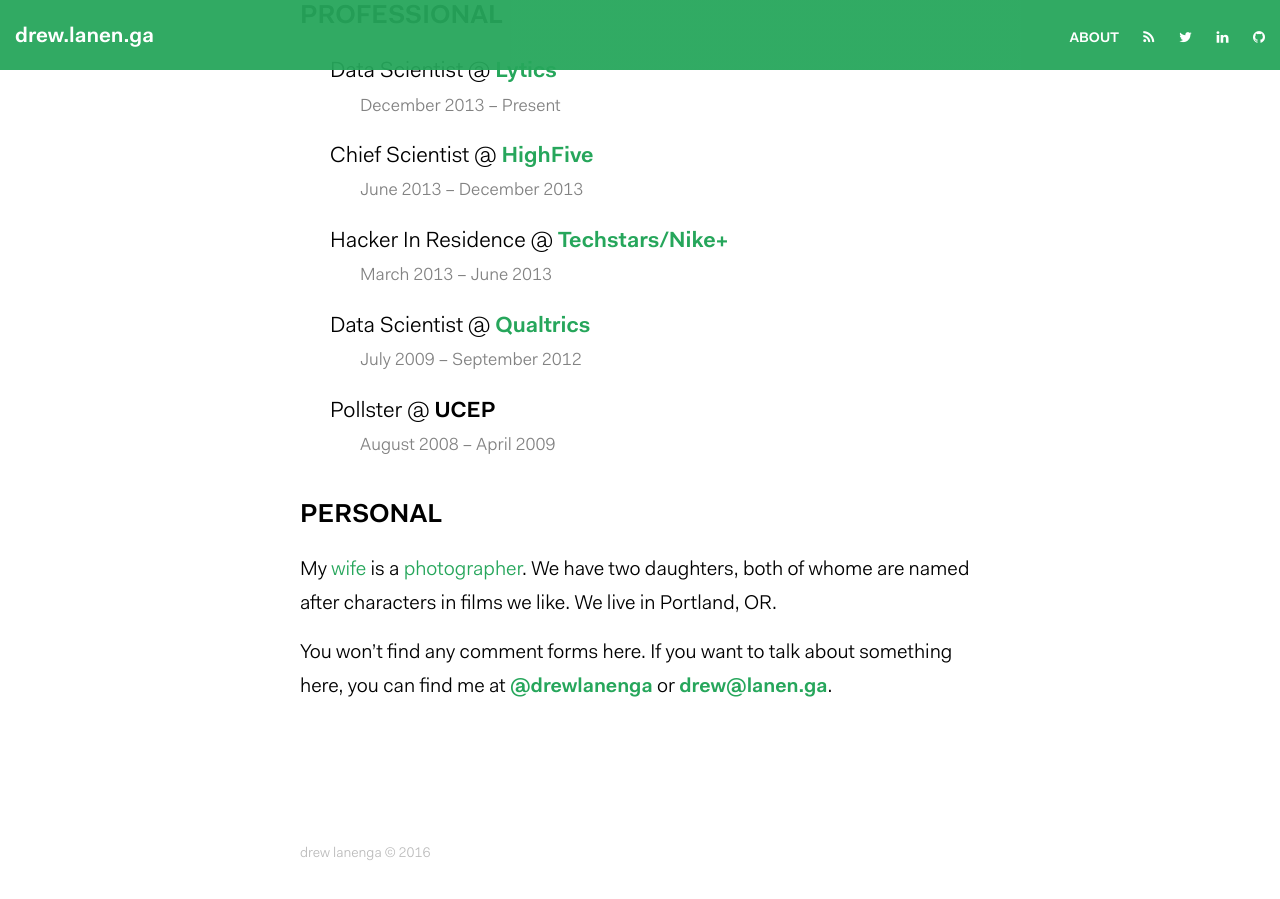
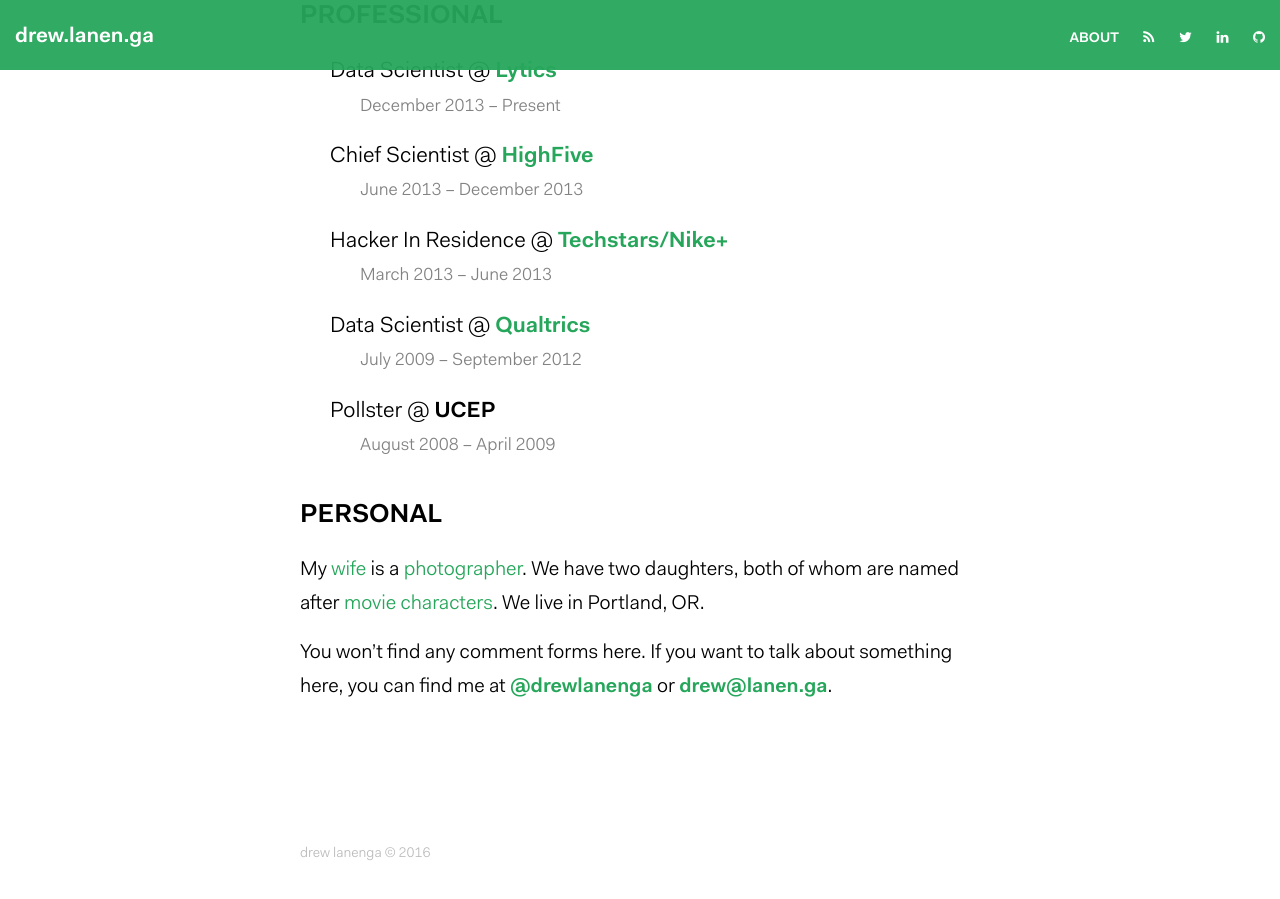
Before and after one commit to drewlanenga/drewlanenga.github.io, a Jekyll site: the page built from about.md, in a window 1280 px wide and 900 px high, scrolled down 558 px. Built offline with Jekyll 4.4.1, drawn with Linux system fonts in a browser that asks for light colours; comment, search, counter and statistics services are not loaded.

Commit message:
fix typo on about page

```diff
--- a/about.md
+++ b/about.md
@@ -27,7 +27,7 @@ img: /assets/images/drew-2050.jpg
 
 ### PERSONAL
 
-My [wife](https://www.instagram.com/alilanenga/) is a [photographer](https://www.alilanenga.com).  We have two daughters, both of whome are named after characters in films we like.  We live in Portland, OR.
+My [wife](https://www.instagram.com/alilanenga/) is a [photographer](https://www.alilanenga.com).  We have two daughters, both of whom are named after [movie](http://www.imdb.com/character/ch0160833/?ref_=tt_cl_t4) [characters](http://www.imdb.com/character/ch0099995/?ref_=tt_cl_t1).  We live in Portland, OR.
 
 You won't find any comment forms here.  If you want to talk about something here, you can find me at **[@drewlanenga](https://twitter.com/drewlanenga)** or **[drew@lanen.ga](mailto:drew@lanen.ga)**.
 
```
Also changed, not shown: 2 other files.
